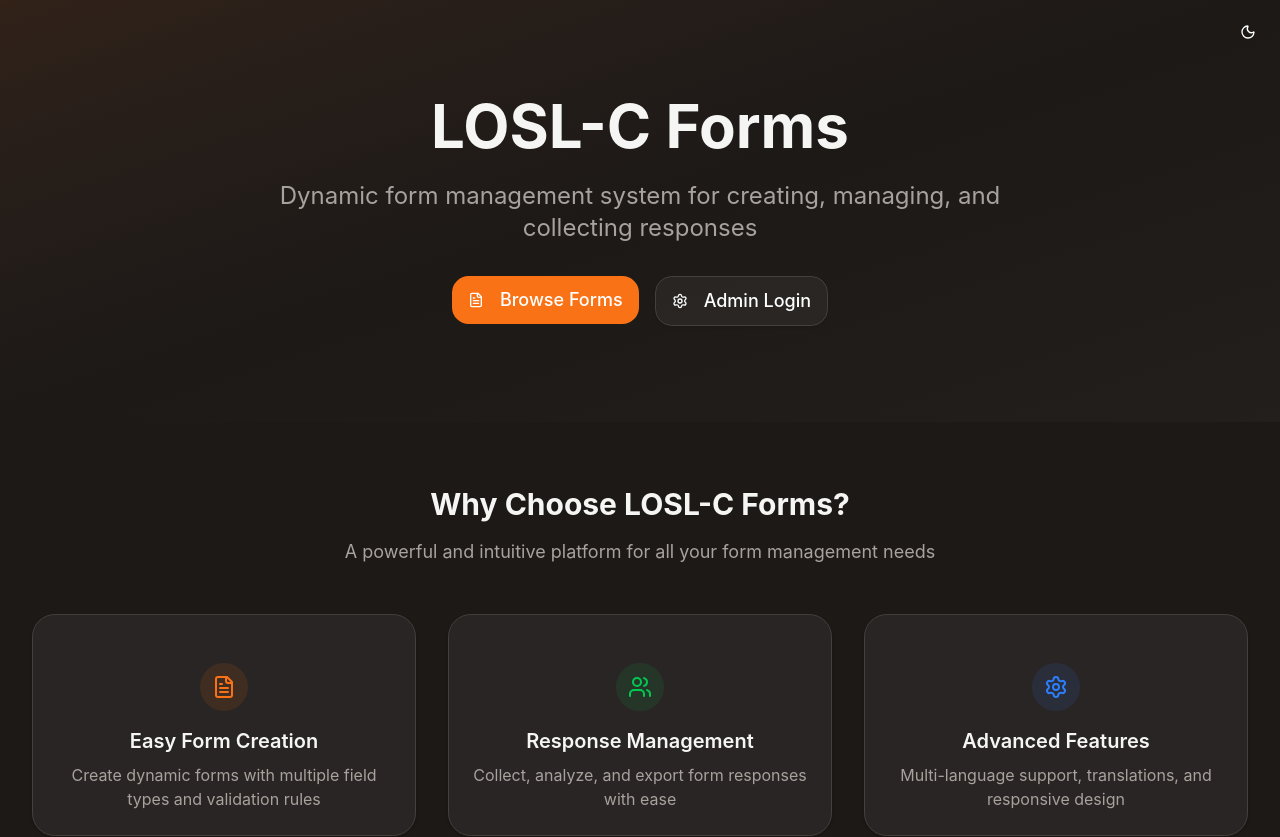
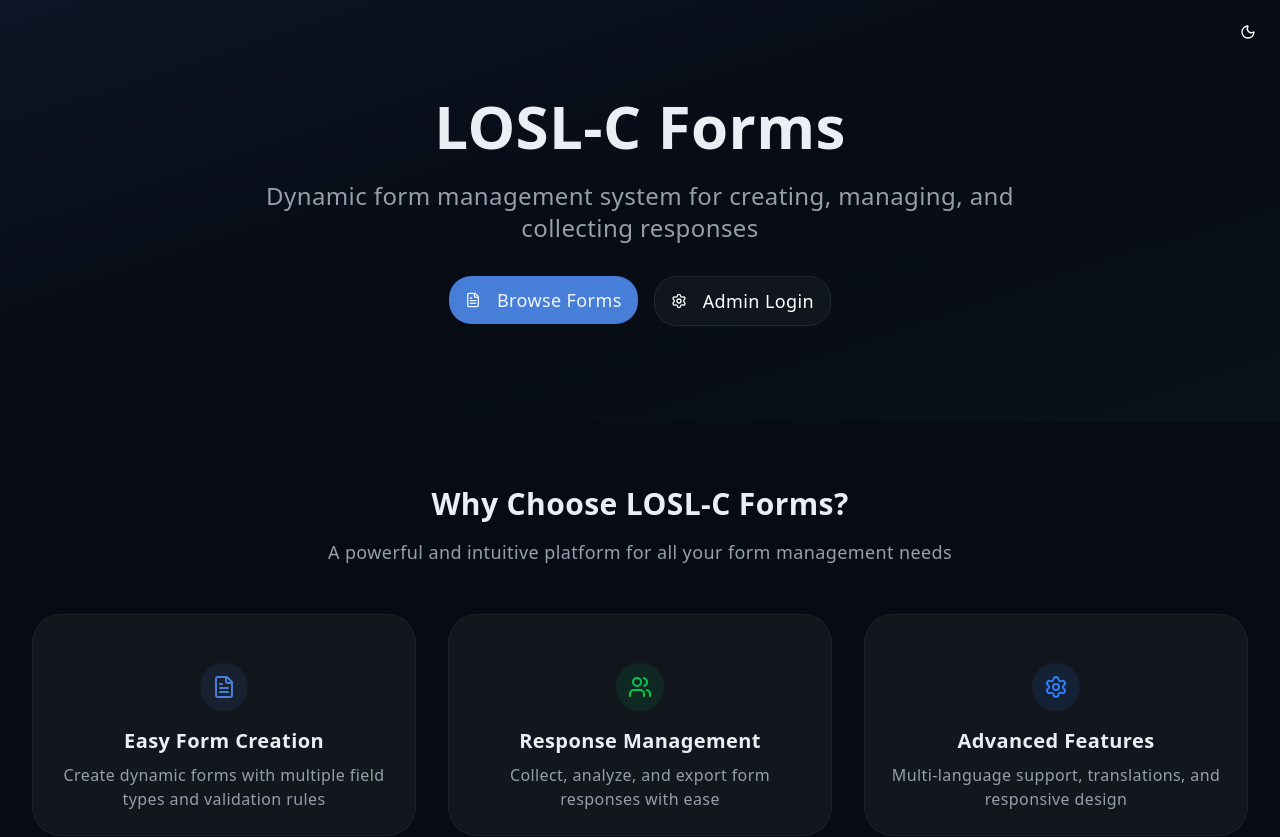
Before and after one commit to LOSLC/openforms, a Next.js app in the folder frontend/: page / in a window 1280 px wide. Shown: the top 837 px of the page. Built offline with nearby package versions, Linux system fonts and the light colour scheme; no server answers.

Commit message:
Update globals.css

```diff
--- a/frontend/src/app/globals.css
+++ b/frontend/src/app/globals.css
@@ -3,100 +3,130 @@
 
 @custom-variant dark (&:is(.dark *));
 
+@layer base {
+  *,
+  ::before,
+  ::after {
+    border-color: var(--color-border);
+  }
+}
+
+@layer utilities {
+  @keyframes shimmer {
+  0% { transform: translateX(-200%) rotate(14deg); opacity: 0.9; }
+  25% { opacity: 0.7; }
+  50% { opacity: 0.45; }
+  75% { opacity: 0.2; }
+  100% { transform: translateX(200%) rotate(14deg); opacity: 0; }
+  }
+}
+
 :root {
-  --background: oklch(0.9885 0.0057 84.5659);
-  --foreground: oklch(0.3660 0.0251 49.6085);
-  --card: oklch(0.9686 0.0091 78.2818);
-  --card-foreground: oklch(0.3660 0.0251 49.6085);
-  --popover: oklch(0.9686 0.0091 78.2818);
-  --popover-foreground: oklch(0.3660 0.0251 49.6085);
-  --primary: oklch(0.5553 0.1455 48.9975);
-  --primary-foreground: oklch(1.0000 0 0);
-  --secondary: oklch(0.8276 0.0752 74.4400);
-  --secondary-foreground: oklch(0.4444 0.0096 73.6390);
-  --muted: oklch(0.9363 0.0218 83.2637);
-  --muted-foreground: oklch(0.5534 0.0116 58.0708);
-  --accent: oklch(0.9000 0.0500 74.9889);
-  --accent-foreground: oklch(0.4444 0.0096 73.6390);
-  --destructive: oklch(0.4437 0.1613 26.8994);
-  --destructive-foreground: oklch(1.0000 0 0);
-  --border: oklch(0.8866 0.0404 89.6994);
-  --input: oklch(0.8866 0.0404 89.6994);
-  --ring: oklch(0.5553 0.1455 48.9975);
-  --chart-1: oklch(0.5553 0.1455 48.9975);
-  --chart-2: oklch(0.5534 0.0116 58.0708);
-  --chart-3: oklch(0.5538 0.1207 66.4416);
-  --chart-4: oklch(0.5534 0.0116 58.0708);
-  --chart-5: oklch(0.6806 0.1423 75.8340);
-  --sidebar: oklch(0.9363 0.0218 83.2637);
-  --sidebar-foreground: oklch(0.3660 0.0251 49.6085);
-  --sidebar-primary: oklch(0.5553 0.1455 48.9975);
-  --sidebar-primary-foreground: oklch(1.0000 0 0);
-  --sidebar-accent: oklch(0.5538 0.1207 66.4416);
-  --sidebar-accent-foreground: oklch(1.0000 0 0);
-  --sidebar-border: oklch(0.8866 0.0404 89.6994);
-  --sidebar-ring: oklch(0.5553 0.1455 48.9975);
-  --font-sans: Inter, sans-serif;
-  --font-serif: Inter, sans-serif;
-  --font-mono: Fira Code, monospace;
-  --radius: 1.175rem;
-  --shadow-2xs: 0px 2px 3px 0px hsl(28 18% 25% / 0.09);
-  --shadow-xs: 0px 2px 3px 0px hsl(28 18% 25% / 0.09);
-  --shadow-sm: 0px 2px 3px 0px hsl(28 18% 25% / 0.18), 0px 1px 2px -1px hsl(28 18% 25% / 0.18);
-  --shadow: 0px 2px 3px 0px hsl(28 18% 25% / 0.18), 0px 1px 2px -1px hsl(28 18% 25% / 0.18);
-  --shadow-md: 0px 2px 3px 0px hsl(28 18% 25% / 0.18), 0px 2px 4px -1px hsl(28 18% 25% / 0.18);
-  --shadow-lg: 0px 2px 3px 0px hsl(28 18% 25% / 0.18), 0px 4px 6px -1px hsl(28 18% 25% / 0.18);
-  --shadow-xl: 0px 2px 3px 0px hsl(28 18% 25% / 0.18), 0px 8px 10px -1px hsl(28 18% 25% / 0.18);
-  --shadow-2xl: 0px 2px 3px 0px hsl(28 18% 25% / 0.45);
-  --tracking-normal: 0em;
+  --background: oklch(0.9776 0.0144 224.4907);
+  --foreground: oklch(0.2795 0.0368 260.031);
+  --card: oklch(0.9549 0.0326 218.3841);
+  --card-foreground: oklch(0.2795 0.0368 260.031);
+  --popover: oklch(0.2795 0.0368 260.031);
+  --popover-foreground: oklch(0.916 0.0386 219.3079);
+  --primary: oklch(0.3851 0.0585 259.9056);
+  --primary-foreground: oklch(0.9776 0.0144 224.4907);
+  --secondary: oklch(0.697 0.0761 219.504);
+  --secondary-foreground: oklch(0.9589 0.0195 260.1698);
+  --muted: oklch(0.8331 0.0459 219.5851);
+  --muted-foreground: oklch(0.2749 0.0353 258.9107);
+  --accent: oklch(0.697 0.0761 219.504);
+  --accent-foreground: oklch(1 0 0);
+  --destructive: oklch(0.6228 0.1782 38.6307);
+  --destructive-foreground: oklch(0.9417 0.0086 44.8887);
+  --border: oklch(0.9217 0.026 259.0453);
+  --input: oklch(0.3851 0.0585 259.9056);
+  --ring: oklch(0.5461 0.2152 262.8809);
+  --chart-1: oklch(0.7116 0.1812 22.8389);
+  --chart-2: oklch(0.7726 0.1268 231.1149);
+  --chart-3: oklch(0.6471 0.0334 40.7963);
+  --chart-4: oklch(0.6297 0.1321 299.3578);
+  --chart-5: oklch(0.7482 0.1235 244.7492);
+  --sidebar: oklch(0 0 0);
+  --sidebar-foreground: oklch(0.9047 0.0239 262.0913);
+  --sidebar-primary: oklch(0.6492 0.0927 256.1288);
+  --sidebar-primary-foreground: oklch(1 0 0);
+  --sidebar-accent: oklch(0.6492 0.0927 256.1288);
+  --sidebar-accent-foreground: oklch(1 0 0);
+  --sidebar-border: oklch(0 0 0);
+  --sidebar-ring: oklch(0.9776 0.0144 224.4907);
+  --font-sans:
+    system-ui, -apple-system, BlinkMacSystemFont, Segoe UI, Roboto, Oxygen,
+    Ubuntu, Cantarell, Fira Sans, Droid Sans, Helvetica Neue, sans-serif;
+  --font-serif: serif;
+  --font-mono: Menlo, Monaco, Consolas, Liberation Mono, Courier New, monospace;
+  --radius: 1.525rem;
+  --shadow-2xs: 2 2 0.75rem 0 hsl(0 0% 0% / 0.05);
+  --shadow-xs: 2 2 0.75rem 0 hsl(0 0% 0% / 0.05);
+  --shadow-sm:
+    2 2 0.75rem 0 hsl(0 0% 0% / 0.1), 2 1px 2px -1px hsl(0 0% 0% / 0.1);
+  --shadow: 2 2 0.75rem 0 hsl(0 0% 0% / 0.1), 2 1px 2px -1px hsl(0 0% 0% / 0.1);
+  --shadow-md:
+    2 2 0.75rem 0 hsl(0 0% 0% / 0.1), 2 2px 4px -1px hsl(0 0% 0% / 0.1);
+  --shadow-lg:
+    2 2 0.75rem 0 hsl(0 0% 0% / 0.1), 2 4px 6px -1px hsl(0 0% 0% / 0.1);
+  --shadow-xl:
+    2 2 0.75rem 0 hsl(0 0% 0% / 0.1), 2 8px 10px -1px hsl(0 0% 0% / 0.1);
+  --shadow-2xl: 2 2 0.75rem 0 hsl(0 0% 0% / 0.25);
+  --tracking-normal: 0.025em;
   --spacing: 0.25rem;
 }
 
 .dark {
-  --background: oklch(0.2161 0.0061 56.0434);
-  --foreground: oklch(0.9699 0.0013 106.4238);
-  --card: oklch(0.2685 0.0063 34.2976);
-  --card-foreground: oklch(0.9699 0.0013 106.4238);
-  --popover: oklch(0.2685 0.0063 34.2976);
-  --popover-foreground: oklch(0.9699 0.0013 106.4238);
-  --primary: oklch(0.7049 0.1867 47.6044);
-  --primary-foreground: oklch(1.0000 0 0);
-  --secondary: oklch(0.4444 0.0096 73.6390);
-  --secondary-foreground: oklch(0.9232 0.0026 48.7171);
-  --muted: oklch(0.2685 0.0063 34.2976);
-  --muted-foreground: oklch(0.7161 0.0091 56.2590);
-  --accent: oklch(0.3598 0.0497 229.3202);
-  --accent-foreground: oklch(0.9232 0.0026 48.7171);
-  --destructive: oklch(0.5771 0.2152 27.3250);
-  --destructive-foreground: oklch(1.0000 0 0);
-  --border: oklch(0.3741 0.0087 67.5582);
-  --input: oklch(0.3741 0.0087 67.5582);
-  --ring: oklch(0.7049 0.1867 47.6044);
-  --chart-1: oklch(0.7049 0.1867 47.6044);
-  --chart-2: oklch(0.6847 0.1479 237.3225);
-  --chart-3: oklch(0.7952 0.1617 86.0468);
-  --chart-4: oklch(0.7161 0.0091 56.2590);
-  --chart-5: oklch(0.5534 0.0116 58.0708);
-  --sidebar: oklch(0.2685 0.0063 34.2976);
-  --sidebar-foreground: oklch(0.9699 0.0013 106.4238);
-  --sidebar-primary: oklch(0.7049 0.1867 47.6044);
-  --sidebar-primary-foreground: oklch(1.0000 0 0);
-  --sidebar-accent: oklch(0.6847 0.1479 237.3225);
-  --sidebar-accent-foreground: oklch(0.2839 0.0734 254.5378);
-  --sidebar-border: oklch(0.3741 0.0087 67.5582);
-  --sidebar-ring: oklch(0.7049 0.1867 47.6044);
-  --font-sans: Inter, sans-serif;
-  --font-serif: Inter, sans-serif;
-  --font-mono: Fira Code, monospace;
-  --radius: 1.175rem;
-  --shadow-2xs: 0px 2px 3px 0px hsl(0 0% 5% / 0.09);
-  --shadow-xs: 0px 2px 3px 0px hsl(0 0% 5% / 0.09);
-  --shadow-sm: 0px 2px 3px 0px hsl(0 0% 5% / 0.18), 0px 1px 2px -1px hsl(0 0% 5% / 0.18);
-  --shadow: 0px 2px 3px 0px hsl(0 0% 5% / 0.18), 0px 1px 2px -1px hsl(0 0% 5% / 0.18);
-  --shadow-md: 0px 2px 3px 0px hsl(0 0% 5% / 0.18), 0px 2px 4px -1px hsl(0 0% 5% / 0.18);
-  --shadow-lg: 0px 2px 3px 0px hsl(0 0% 5% / 0.18), 0px 4px 6px -1px hsl(0 0% 5% / 0.18);
-  --shadow-xl: 0px 2px 3px 0px hsl(0 0% 5% / 0.18), 0px 8px 10px -1px hsl(0 0% 5% / 0.18);
-  --shadow-2xl: 0px 2px 3px 0px hsl(0 0% 5% / 0.45);
+  --background: oklch(0.15 0.0208 264.3445);
+  --foreground: oklch(0.9508 0.0091 258.3359);
+  --card: oklch(0.1993 0.0154 261.583);
+  --card-foreground: var(--foreground);
+  --popover: oklch(0.2289 0.0197 258.3512);
+  --popover-foreground: var(--foreground);
+  --primary: oklch(0.5997 0.1495 259.7518);
+  --primary-foreground: oklch(0.9691 0.0103 261.7891);
+  --secondary: oklch(0.3996 0.05 219.3272);
+  --secondary-foreground: var(--foreground);
+  --muted: oklch(0.25 0.0152 256.8041);
+  --muted-foreground: oklch(0.6999 0.0198 258.3637);
+  --accent: oklch(0.2555 0.0521 264.2858);
+  --accent-foreground: var(--foreground);
+  --destructive: oklch(0.549 0.1998 28.0387);
+  --destructive-foreground: oklch(0.9798 0.0098 25.0729);
+  --border: oklch(0.25 0.0152 256.8041);
+  --input: oklch(0.2795 0.0204 260.609);
+  --ring: oklch(0.6999 0.1004 260.4397);
+  --chart-1: oklch(0.6491 0.1801 22.8107);
+  --chart-2: oklch(0.7195 0.1302 231.376);
+  --chart-3: oklch(0.6307 0.0394 41.822);
+  --chart-4: oklch(0.5992 0.1306 299.6215);
+  --chart-5: oklch(0.7201 0.1192 244.5453);
+  --sidebar: oklch(0.1808 0.0139 258.3593);
+  --sidebar-foreground: var(--foreground);
+  --sidebar-primary: var(--primary);
+  --sidebar-primary-foreground: var(--primary-foreground);
+  --sidebar-accent: var(--accent);
+  --sidebar-accent-foreground: var(--accent-foreground);
+  --sidebar-border: var(--border);
+  --sidebar-ring: var(--ring);
+  --font-sans:
+    system-ui, -apple-system, BlinkMacSystemFont, Segoe UI, Roboto, Oxygen,
+    Ubuntu, Cantarell, Fira Sans, Droid Sans, Helvetica Neue, sans-serif;
+  --font-serif: serif;
+  --font-mono: Menlo, Monaco, Consolas, Liberation Mono, Courier New, monospace;
+  --radius: 1.525rem;
+  --shadow-2xs: 2 2 0.75rem 0 hsl(0 0% 0% / 0.05);
+  --shadow-xs: 2 2 0.75rem 0 hsl(0 0% 0% / 0.05);
+  --shadow-sm:
+    2 2 0.75rem 0 hsl(0 0% 0% / 0.1), 2 1px 2px -1px hsl(0 0% 0% / 0.1);
+  --shadow: 2 2 0.75rem 0 hsl(0 0% 0% / 0.1), 2 1px 2px -1px hsl(0 0% 0% / 0.1);
+  --shadow-md:
+    2 2 0.75rem 0 hsl(0 0% 0% / 0.1), 2 2px 4px -1px hsl(0 0% 0% / 0.1);
+  --shadow-lg:
+    2 2 0.75rem 0 hsl(0 0% 0% / 0.1), 2 4px 6px -1px hsl(0 0% 0% / 0.1);
+  --shadow-xl:
+    2 2 0.75rem 0 hsl(0 0% 0% / 0.1), 2 8px 10px -1px hsl(0 0% 0% / 0.1);
+  --shadow-2xl: 2 2 0.75rem 0 hsl(0 0% 0% / 0.25);
 }
 
 @theme inline {
@@ -150,4 +180,15 @@
   --shadow-lg: var(--shadow-lg);
   --shadow-xl: var(--shadow-xl);
   --shadow-2xl: var(--shadow-2xl);
+
+  --tracking-tighter: calc(var(--tracking-normal) - 0.05em);
+  --tracking-tight: calc(var(--tracking-normal) - 0.025em);
+  --tracking-normal: var(--tracking-normal);
+  --tracking-wide: calc(var(--tracking-normal) + 0.025em);
+  --tracking-wider: calc(var(--tracking-normal) + 0.05em);
+  --tracking-widest: calc(var(--tracking-normal) + 0.1em);
 }
+
+body {
+  letter-spacing: var(--tracking-normal);
+}
```
